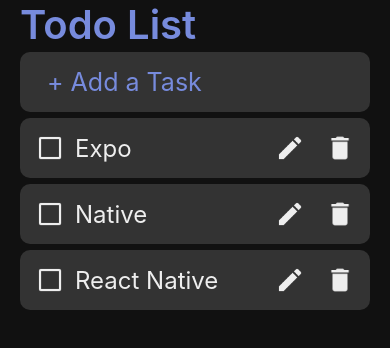
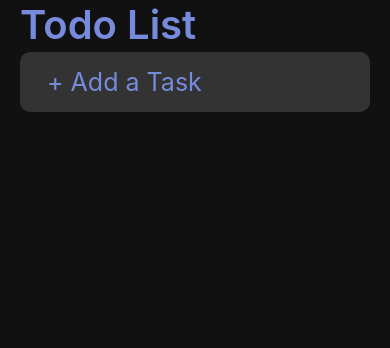
Before and after one commit to fghjjkl32/rn-todo-app, a React Native app: screen / in a window 390 px wide. Shown: the top 348 px of the page. Built offline with nearby package versions, Linux system fonts and the light colour scheme.

Commit message:
add task finish

```diff
--- a/src/App.js
+++ b/src/App.js
@@ -30,11 +30,7 @@
 export default function App() {
   const width = Dimensions.get('window').width;
 
-  const tempData={
-    1:{ id:'1', text:'React Native', complited: false },
-    2:{ id:'2', text:'Native', complited: true },
-    3:{ id:'3', text:'Expo', complited: false },
-  }
+  const tempData={}
 
   const [newTask, setNewTask] = useState('');
 
@@ -46,7 +42,7 @@
     }
     const ID = Date.now().toString();
     const newTaskObject = {
-      [ID]: { id:ID, text: newTask, complited:false },
+      [ID]: { id:ID, text: newTask, completed:false },
     }
     setNewTask('');
     setTasks({ ...tasks, ...newTaskObject });
@@ -55,6 +51,12 @@
   const deleteTask = (id) => {
     const currentTasks = Object.assign({},tasks);
     delete currentTasks[id];
+    setTasks(currentTasks);
+  }
+
+  const toggleTask = id => {
+    const currentTasks = Object.assign({},tasks);
+    currentTasks[id]['completed'] = !currentTasks[id]['completed']
     setTasks(currentTasks);
   }
 
@@ -76,7 +78,11 @@
           {Object.values(tasks)
             .reverse()
             .map(item => (
-              <Task key={item.id} item={item} deleteTask={deleteTask}
+              <Task
+              key={item.id}
+              item={item}
+              deleteTask={deleteTask}
+              toggleTask={toggleTask}
               />
             ))}
           </List>
--- a/src/components/IconButton.js
+++ b/src/components/IconButton.js
@@ -8,28 +8,32 @@
   width: 30px;
   height: 30px;
   margin: 10px;
-  tint-color: ${({ theme }) => theme.text};
+  tint-color: ${({ theme,completed }) => completed ? theme.done : theme.text};
 `;
 
-const IconButton = ({ icon, onPress, id }) => {
+const IconButton = ({ icon, onPress, item }) => {
   const _onPress = () => {
-    onPress(id);
+    onPress(item.id);
   }
   return (
     <TouchableOpacity onPress={_onPress}>
       {/* button이 아닌 TouchableOpacity를 사용하는 이유 https://jcon.tistory.com/147 */}
       <View>
-        <Icon source={icon} />
+        <Icon source={icon} completed={item.completed} />
       </View>
     </TouchableOpacity>
   );
 };
 
+IconButton.defaultProps = {
+  item: { completed: false },
+}
+
 IconButton.propTypes = {
   icon: PropTypes.oneOf(Object.values(icons)).isRequired,
 // 무엇중 하나를 선택하는 oneOf, oneOf는 객체로 전달이 되야한다. 그러므로 object의 값들만 쏙쏙 뽑아와서 배열로 만든다.
   onPress: PropTypes.func,
-  id: PropTypes.string,
+  item: PropTypes.object,
 };
 
 export default IconButton;
--- a/src/components/Task.js
+++ b/src/components/Task.js
@@ -22,13 +22,17 @@
     completed ? 'line-through' : 'none'};
 `;
 
-const Task = ({ item, deleteTask }) => {
+const Task = ({ item, deleteTask, toggleTask }) => {
   return(
     <Container>
-      <IconButton icon={icons.uncheck}/>
-      <Contents>{item.text}</Contents>
-      <IconButton icon={icons.edit}/>
-      <IconButton icon={icons.delete} id={item.id} onPress={deleteTask} />
+      <IconButton
+        icon={item.completed ? icons.check : icons.uncheck}
+        onPress={toggleTask}
+        item={item}
+      />
+      <Contents completed={item.completed}>{item.text}</Contents>
+      { item.completed || <IconButton icon={icons.edit}/> }
+      <IconButton icon={icons.delete} item={item} onPress={deleteTask} />
     </Container>
   )
 };
```
